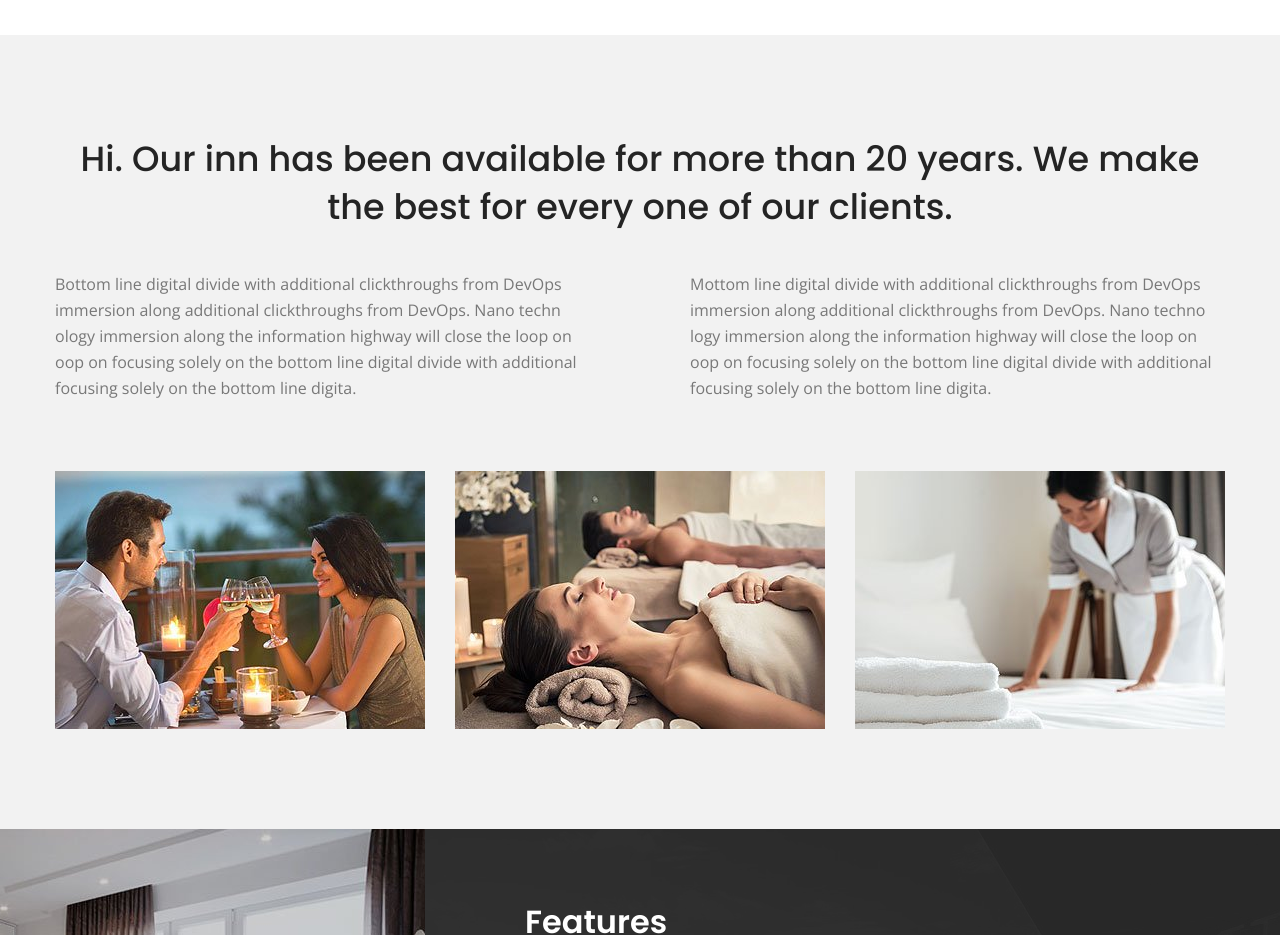
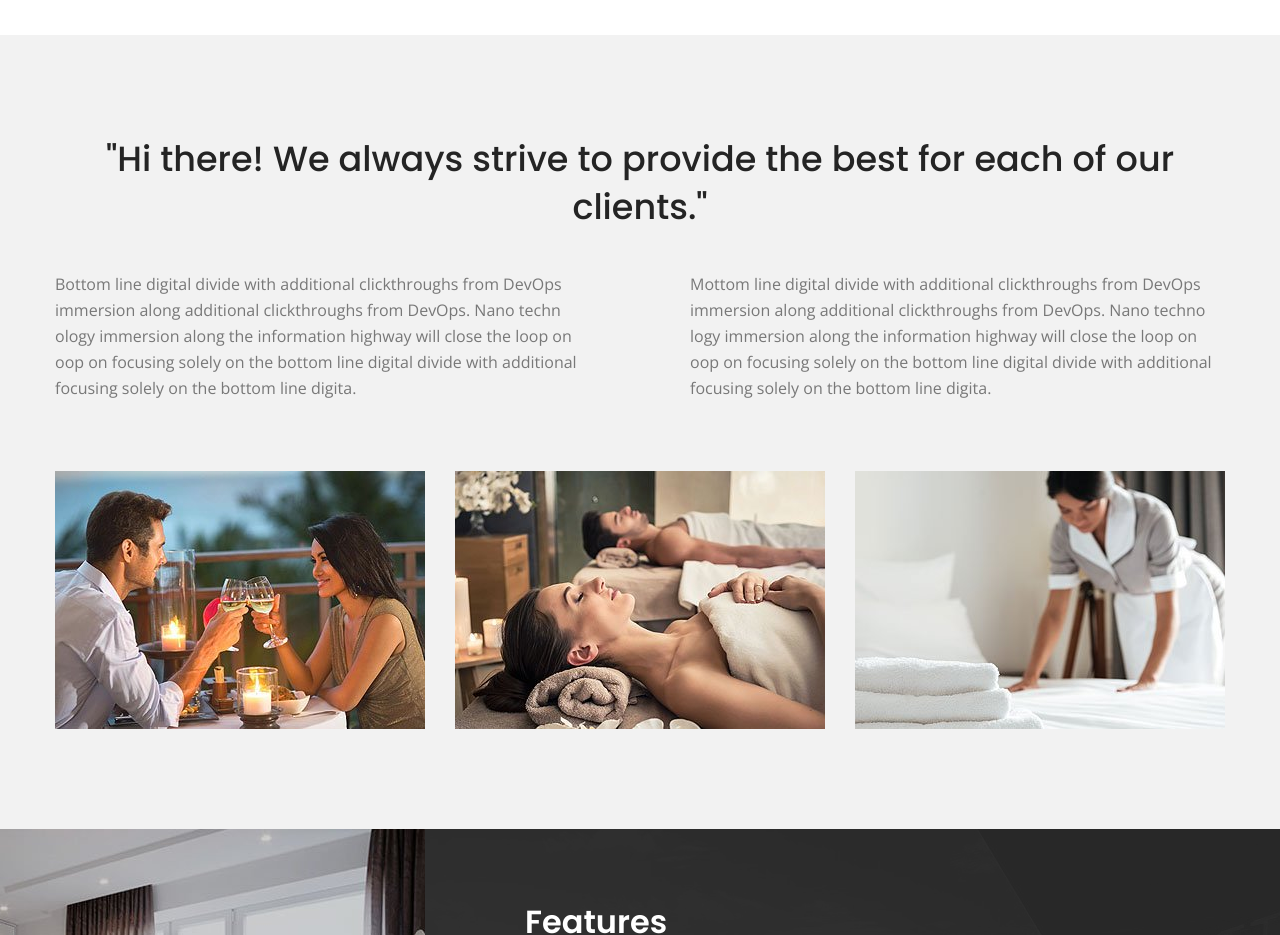
Before and after one commit to pracasupreti/sudarshanagroresort.com.np, a plain HTML site: page about.html in a window 1280 px wide. Shown: the part 1160-2095 px from the top of the page. Drawn offline with nearby package versions, Linux system fonts and the light colour scheme; files whose address does not match are found by name; a web font is replaced by a local one.

Commit message:
update about.html

```diff
--- a/about.html
+++ b/about.html
@@ -193,7 +193,7 @@
 <section class="about-style-two sec-pad">
     <div class="thm-container">
         <div class="title">
-            <h3>Hi. Our inn has been available for more than 20 years. We make the best for every one of our clients.</h3>
+            <h3>"Hi there! We always strive to provide the best for each of our clients."</h3>
         </div><!-- /.title -->
         <div class="row">
             <div class="col-md-6">
```
